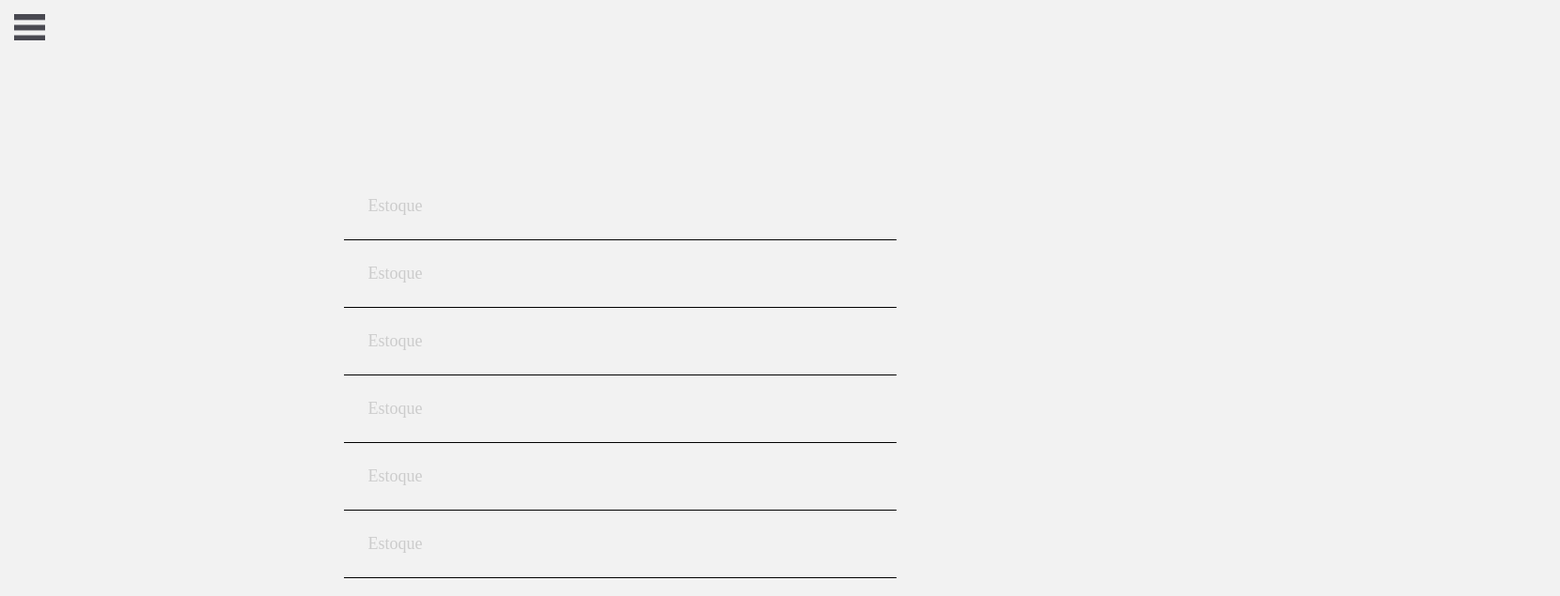
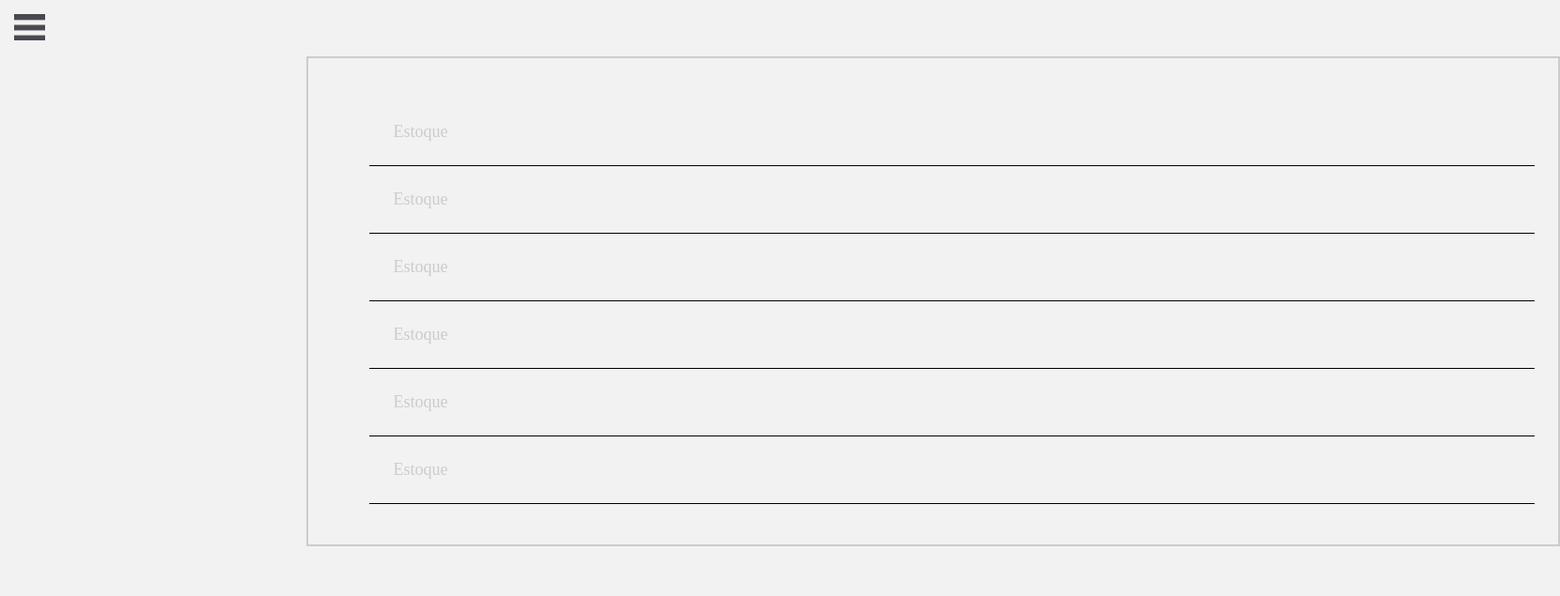
Before and after one commit to jeanrodriguesc/app, a plain HTML site: page estoque.html in a window 1280 px wide. Shown: the whole page at 94% size, 1660 px wide, since content can reach past the window. Drawn offline with Linux system fonts and the light colour scheme.

Commit message:
borda do estoque

```diff
--- a/estoque.html
+++ b/estoque.html
@@ -37,6 +37,7 @@
     </div>
     <div class="app">
       <div class="container">
+        <nav class="estoque">
           <ul>
             <li><a>Estoque</a></li>
             <li><a>Estoque</a></li>
@@ -45,6 +46,7 @@
             <li><a>Estoque</a></li>
             <li><a>Estoque</a></li>
           </ul>
+        </nav>
       </div>
     </div>
   </body>
--- a/index.css
+++ b/index.css
@@ -189,3 +189,14 @@ ul li a {
   text-decoration: none;
   transition: all .2s;
 }
+
+.estoque {
+  font-size: 18px;
+  font-family: Arial sans-serif;
+  padding: 25px ;
+  color: #000;
+  text-decoration: none;
+  transition: all .2s;
+  border: 2px solid #ccc;
+
+}
```
Lines whose indentation alone changed are shown as unchanged.
